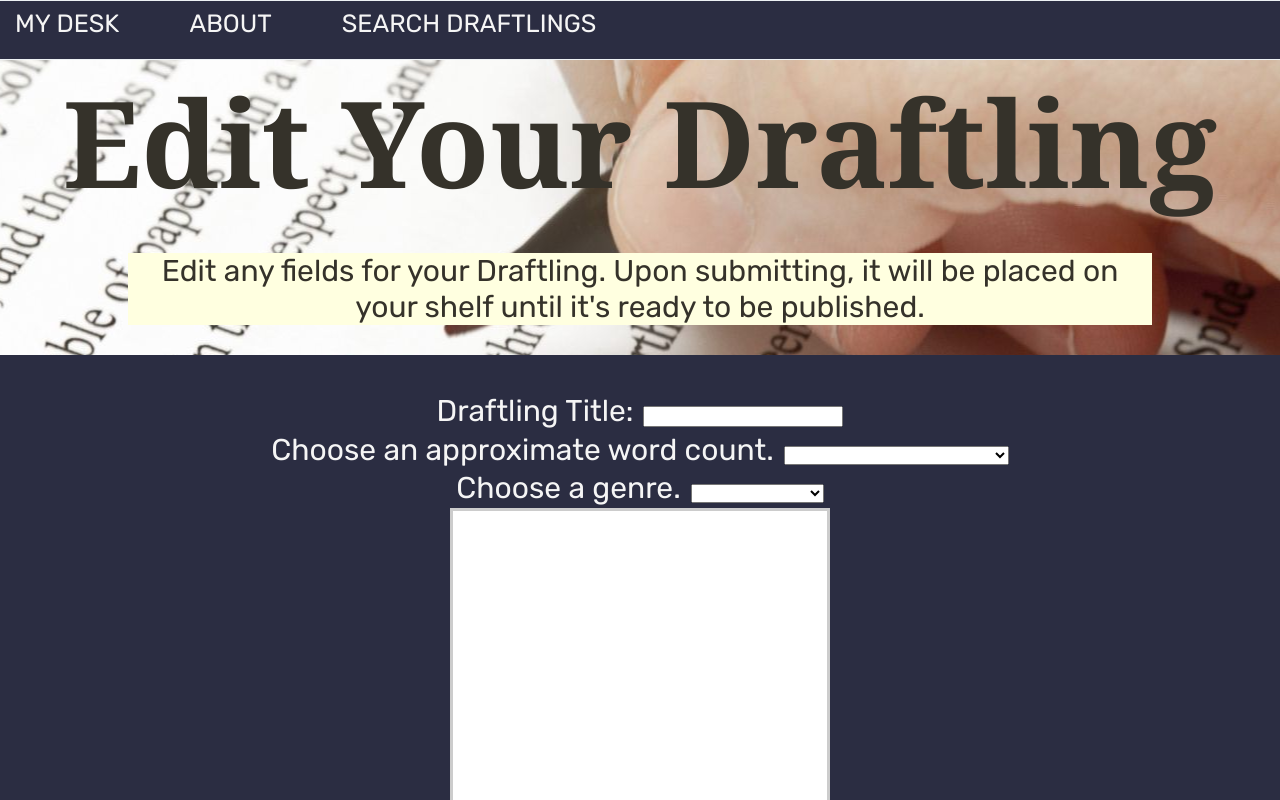
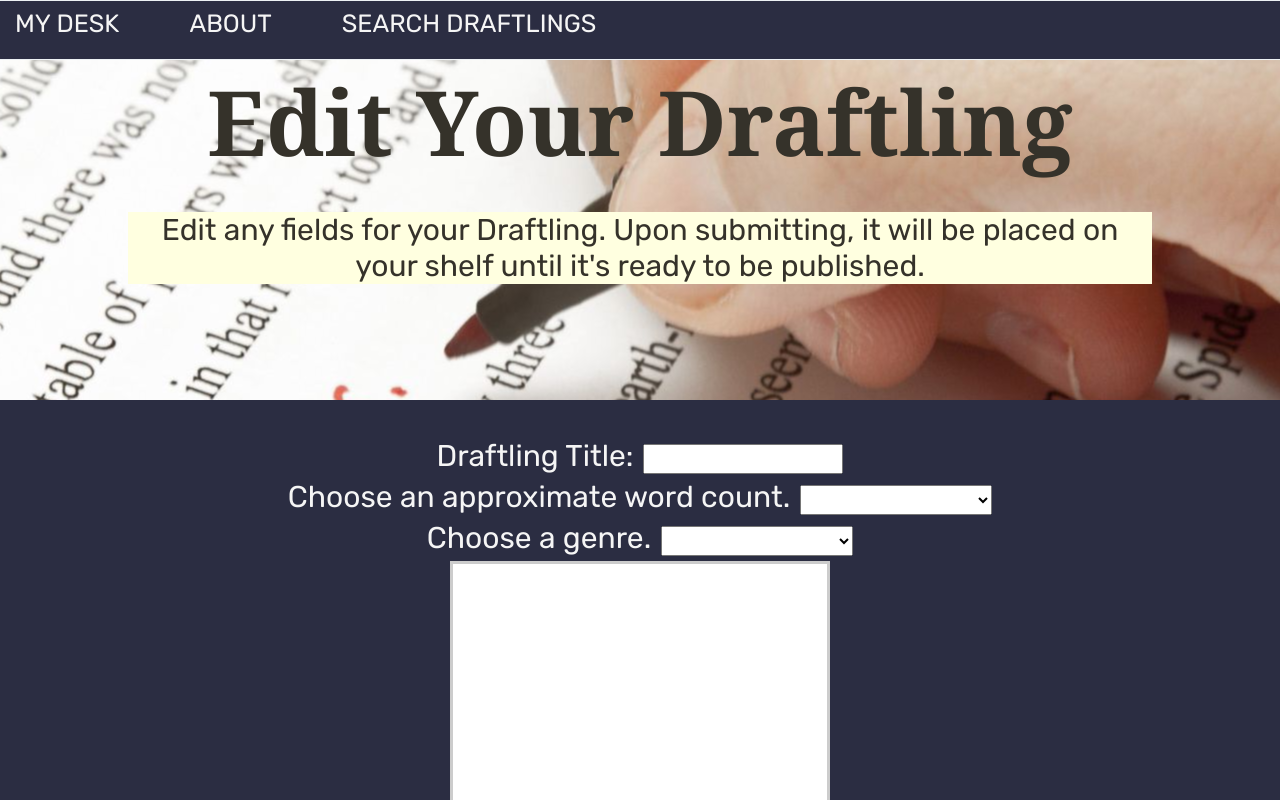
Before and after one commit to amrvitale/draftling-capstone, a React (Create React App) app: page /edit/1 in a window 1280 px wide. Shown: the top 800 px of the page. Built offline with nearby package versions, Linux system fonts and the light colour scheme; no server answers.

Commit message:
updated draftlingpage.js

```diff
--- a/src/App.css
+++ b/src/App.css
@@ -14,8 +14,13 @@ body {
   input, label, select {
     border: 1 px solid #8d99ae;
     margin: 5px;
+
   }
-
+  input, select {
+    width: 15%;
+    height: 30px;
+    font-size: 20px;
+  }
 
 button {
   cursor: pointer;
--- a/src/App.js
+++ b/src/App.js
@@ -108,7 +108,7 @@ class App extends React.Component {
           />
           <Route
           path='/draftling/:slug'
-          render={(props) => <DraftlingPage {...props} draftlings={this.state.draftlings} />}
+          render={(props) => <DraftlingPage {...props} draftlings={this.state.draftlings} handlePublishDraftling={this.handlePublishDraftling} />}
           />
           <Route path ='/about' component={About} />
           <Route path= '/read' component={Read} />
--- a/src/draftlingpage/DraftlingPage.js
+++ b/src/draftlingpage/DraftlingPage.js
@@ -31,7 +31,7 @@ class DraftlingPage extends React.Component {
 
       .then(draftling => {
         console.log(draftling)
-        this.state.handlePublishDraftling();
+        this.props.handlePublishDraftling(draftling.id, "status");
       })
 
       .catch(error => {
--- a/src/edit/Edit.css
+++ b/src/edit/Edit.css
@@ -1,19 +1,19 @@
+* {
+    box-sizing: border-box;
+}
+
 .editHeader {
     color: #35322a;
     font-family: 'Playfair Display', 'Georgia', serif;
-    font-size: 120px;
-    font-weight: 900;
 }
 .editHero {
     background-image: url(proofread.jpg);
     background-position: center; /* Center the image */
     background-repeat: no-repeat; /* Do not repeat the image */
-    min-height: 350px;
     background-blend-mode: lighten;
 }
 .postLabel {
     color: whitesmoke;
-    font-size: 30px;
 
 }
 
--- a/src/mydraftlings/MyDraftlings.css
+++ b/src/mydraftlings/MyDraftlings.css
@@ -5,7 +5,6 @@
     background-image: url(./books.jpg);
     background-repeat: no-repeat; /* Do not repeat the image */
     background-size: cover; /* Resize the background image to cover the entire container */
-    min-height: 350px;
   }
 
 .container {
@@ -50,8 +49,6 @@ li.card{
   -webkit-text-stroke: 1px maroon;
   -webkit-text-fill-color: whitesmoke;
   font-family: 'Playfair Display', 'Georgia', serif;
-    font-size: 120px;
-    font-weight: 900;
     text-shadow:
     3px 3px 0 #000,
     -1px -1px 0 #000,
--- a/src/postDraftling/PostDraftling.css
+++ b/src/postDraftling/PostDraftling.css
@@ -6,15 +6,13 @@ select, input, label {
     background-image: url(post.jpg);
     background-position: center; /* Center the image */
     background-repeat: no-repeat; /* Do not repeat the image */
-    min-height: 350px;
-    background-size: 100%;
+
 }
 
 .postHeader {
     color: #35322a;
     font-family: 'Playfair Display', 'Georgia', serif;
-    font-size: 120px;
-    font-weight: 900;
+
 }
 
 .instructions {
```
